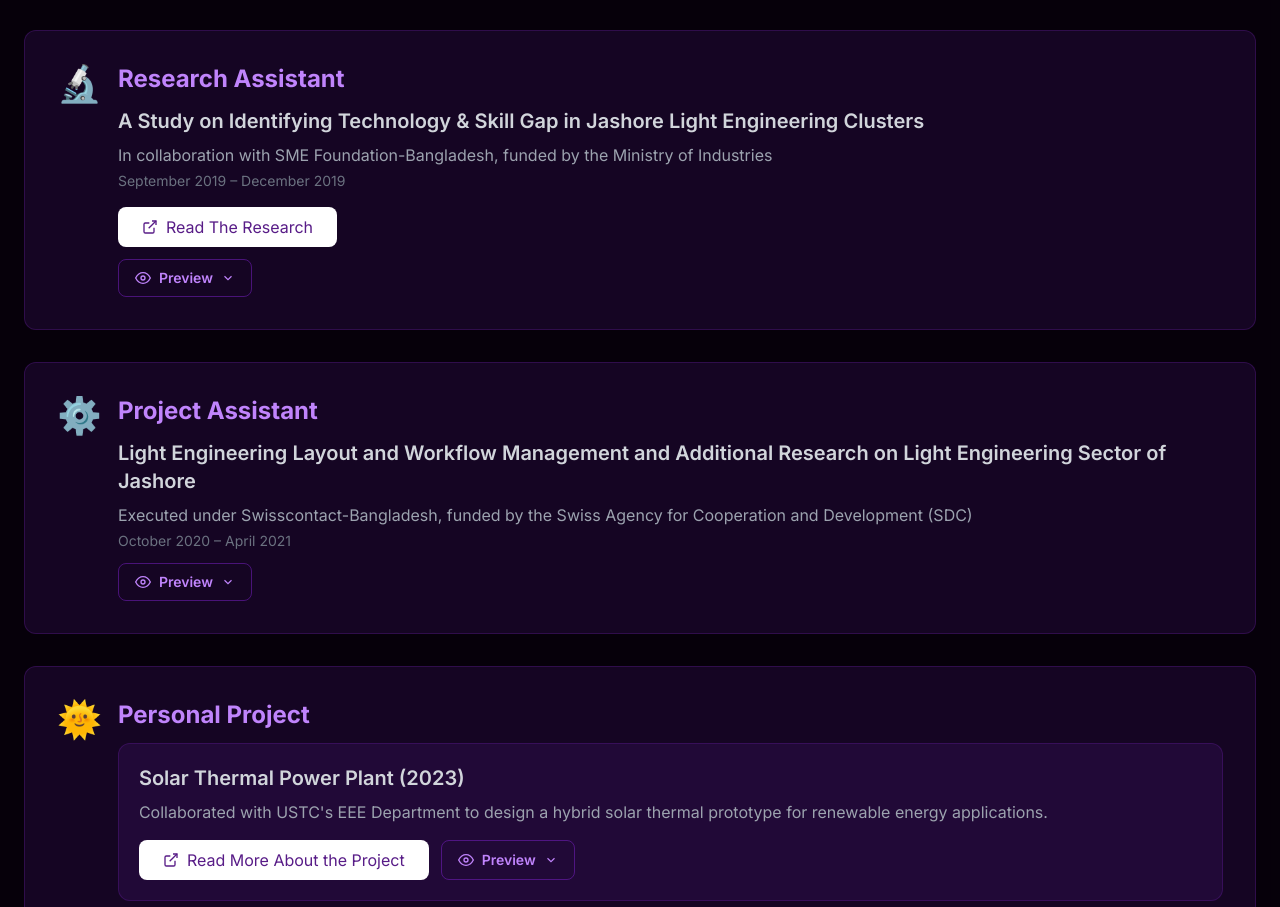
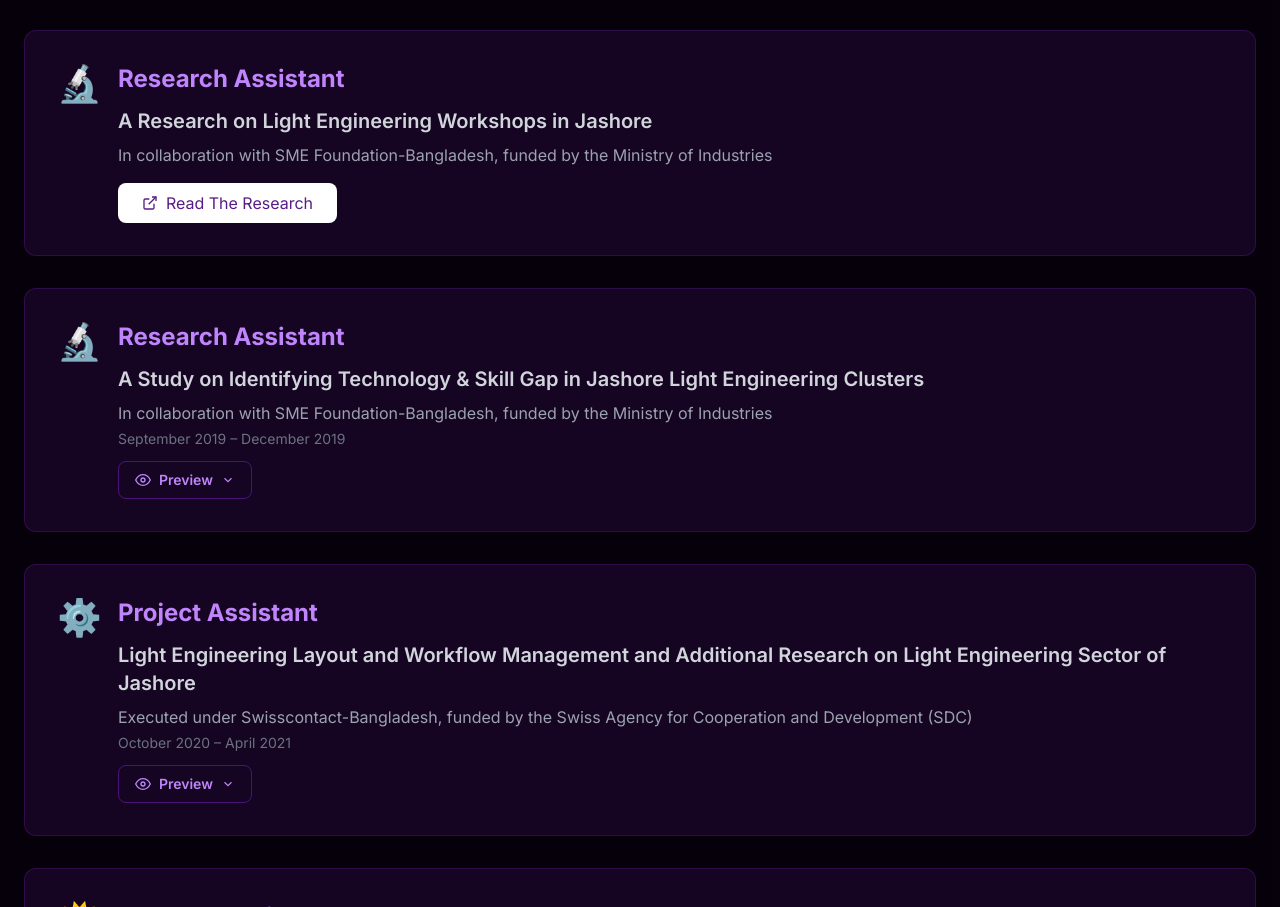
Before and after one commit to shadmannishat/Shadman_Portfolio, a plain HTML site: page index.html in a window 1280 px wide. Shown: the part 7946-8853 px from the top of the page. Drawn offline with nearby package versions, Linux system fonts and the light colour scheme.

Commit message:
Separate card for SME skill-gap study; restore original research card
Co-Authored-By: Claude Opus 5.5 <noreply@anthropic.com>
Claude-Session: https://claude.ai/code/session_01167LHJbDQNf4W8JR1bnLsJ

```diff
--- a/index.html
+++ b/index.html
@@ -1217,12 +1217,22 @@ work, strengthening real-world modelling discipline and client-focused problem s
                         <div class="text-4xl">🔬</div>
                         <div>
                             <h3 class="text-2xl font-bold text-purple-400 mb-3">Research Assistant</h3>
+                            <h4 class="text-xl font-semibold text-gray-300 mb-2">A Research on Light Engineering Workshops in Jashore</h4>
+                            <p class="text-gray-400">In collaboration with SME Foundation-Bangladesh, funded by the Ministry of Industries</p>
+                            <div class="flex flex-col md:flex-row gap-4 mt-4">
+                                <a href="https://drive.google.com/file/d/1QnOfXCYvQ2z7enPZJRmwQ9R8of4wo6Ga/view?usp=sharing" target="_blank" rel="noopener noreferrer" class="inline-flex items-center justify-center gap-2 w-full md:w-auto px-6 py-2 bg-white text-purple-900 rounded-lg hover:text-white hover:bg-[#7D29C6] transition duration-300 text-center"><svg xmlns="http://www.w3.org/2000/svg" width="16" height="16" fill="none" stroke="currentColor" stroke-width="2" viewBox="0 0 24 24" style="flex-shrink:0;"><path d="M18 13v6a2 2 0 0 1-2 2H5a2 2 0 0 1-2-2V8a2 2 0 0 1 2-2h6"/><polyline points="15 3 21 3 21 9"/><line x1="10" y1="14" x2="21" y2="3"/></svg><span>Read The Research</span></a>
+                            </div>
+                        </div>
+                    </div>
+                </div>
+                <div class="card-hover bg-purple-900 bg-opacity-20 p-8 rounded-xl border border-purple-800 border-opacity-30">
+                    <div class="flex items-start gap-4">
+                        <div class="text-4xl">🔬</div>
+                        <div>
+                            <h3 class="text-2xl font-bold text-purple-400 mb-3">Research Assistant</h3>
                             <h4 class="text-xl font-semibold text-gray-300 mb-2">A Study on Identifying Technology &amp; Skill Gap in Jashore Light Engineering Clusters</h4>
                             <p class="text-gray-400">In collaboration with SME Foundation-Bangladesh, funded by the Ministry of Industries</p>
                             <p class="text-gray-500 text-sm mt-1">September 2019 – December 2019</p>
-                            <div class="flex flex-col md:flex-row gap-4 mt-4">
-                                <a href="https://drive.google.com/file/d/1QnOfXCYvQ2z7enPZJRmwQ9R8of4wo6Ga/view?usp=sharing" target="_blank" rel="noopener noreferrer" class="inline-flex items-center justify-center gap-2 w-full md:w-auto px-6 py-2 bg-white text-purple-900 rounded-lg hover:text-white hover:bg-[#7D29C6] transition duration-300 text-center"><svg xmlns="http://www.w3.org/2000/svg" width="16" height="16" fill="none" stroke="currentColor" stroke-width="2" viewBox="0 0 24 24" style="flex-shrink:0;"><path d="M18 13v6a2 2 0 0 1-2 2H5a2 2 0 0 1-2-2V8a2 2 0 0 1 2-2h6"/><polyline points="15 3 21 3 21 9"/><line x1="10" y1="14" x2="21" y2="3"/></svg><span>Read The Research</span></a>
-                            </div>
                             <button
                         onclick="this.closest('.bg-purple-900').querySelector('.preview-box').classList.toggle('hidden')"
                         class="mt-3 inline-flex items-center gap-2 text-sm font-semibold text-purple-400 border border-purple-700 border-opacity-50 px-4 py-2 rounded-lg hover:bg-purple-800 hover:bg-opacity-30 transition-all duration-300">
```
